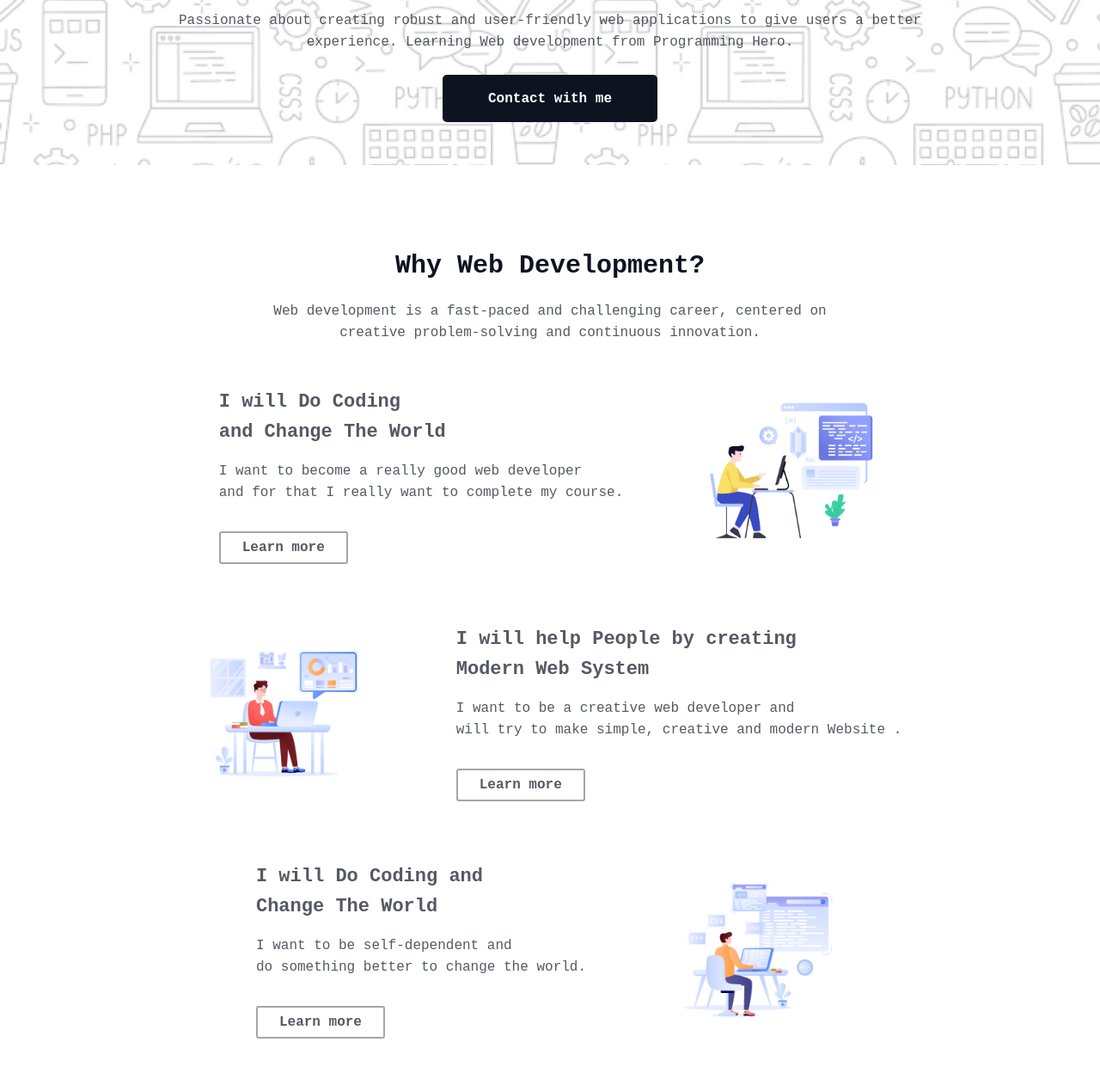
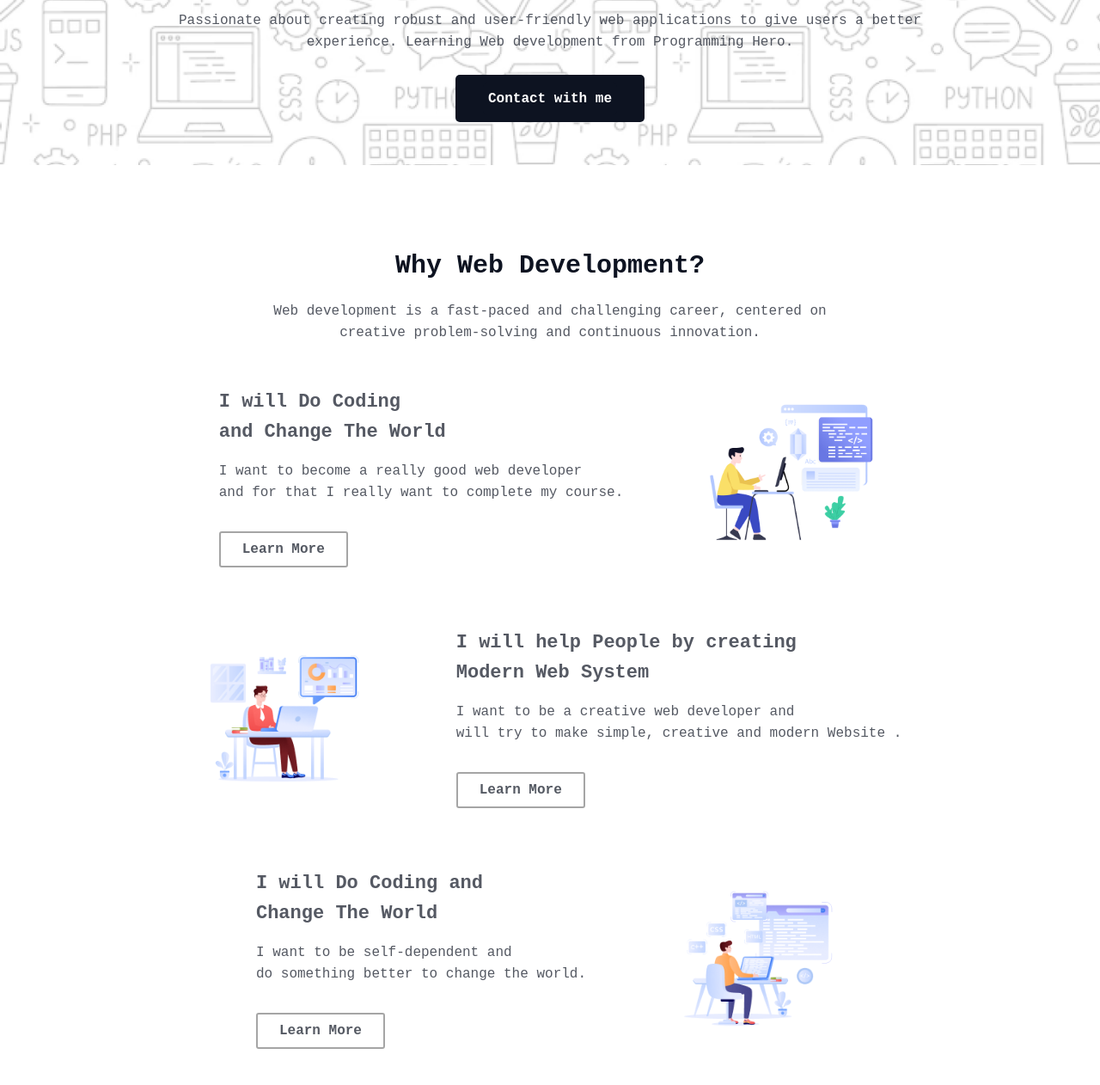
Before and after one commit to Rukaiya1/Assignment-1, a plain HTML site: page index.html in a window 1280 px wide. Shown: the part 538-1800 px from the top of the page at 86% size. Drawn offline with Linux system fonts and the light colour scheme; a web font is replaced by a local one.

Commit message:
final update

```diff
--- a/index.html
+++ b/index.html
@@ -58,7 +58,7 @@
               I want to become a really good web developer <br />
               and for that I really want to complete my course.
             </p>
-            <button class="btn-secondary">Learn more</button>
+            <button class="btn-secondary">Learn More</button>
           </div>
           <img width="200px" src="assets/Layer_1.png" alt="person" />
         </div>
@@ -73,7 +73,7 @@
               I want to be a creative web developer and <br />
               will try to make simple, creative and modern Website .
             </p>
-            <button class="btn-secondary">Learn more</button>
+            <button class="btn-secondary">Learn More</button>
           </div>
         </div>
         <div class="Web-main-section">
@@ -86,7 +86,7 @@
               I want to be self-dependent and <br />
               do something better to change the world.
             </p>
-            <button class="btn-secondary">Learn more</button>
+            <button class="btn-secondary">Learn More</button>
           </div>
           <img width="200px" src="assets/Group 4.png" alt="person" />
         </div>
@@ -163,7 +163,7 @@
               placeholder="suggest me any feedback for me"
               class="email"
             /><br />
-            <button class="btn-submit">Submit</button>
+            <button class="btn-submit" type="submit">Submit</button>
           </div>
         </div>
       </section>
--- a/styles/style.css
+++ b/styles/style.css
@@ -52,7 +52,7 @@
 }
 .btn-primary {
   background-color: #0d1321;
-  width: 250px;
+  width: 220px;
   height: 55px;
   text-decoration: none;
   font-weight: 600;
@@ -60,7 +60,7 @@
   border-radius: 5px;
   border: none;
   color: white;
-  padding: 10px;
+  padding: 10px 6px;
 }
 /* Web development Section */
 .Web-dev {
@@ -114,7 +114,7 @@
   border-radius: 3px;
   border: 2px solid gray;
   color: #0d1321;
-  padding: 8px 3px;
+  padding: 10px 3px;
   cursor: pointer;
   opacity: 0.7;
 }
@@ -227,6 +227,7 @@
   font-size: 18px;
   width: 130px;
   height: 55px;
+  cursor: pointer;
 }
 
 /* footer section */
```
